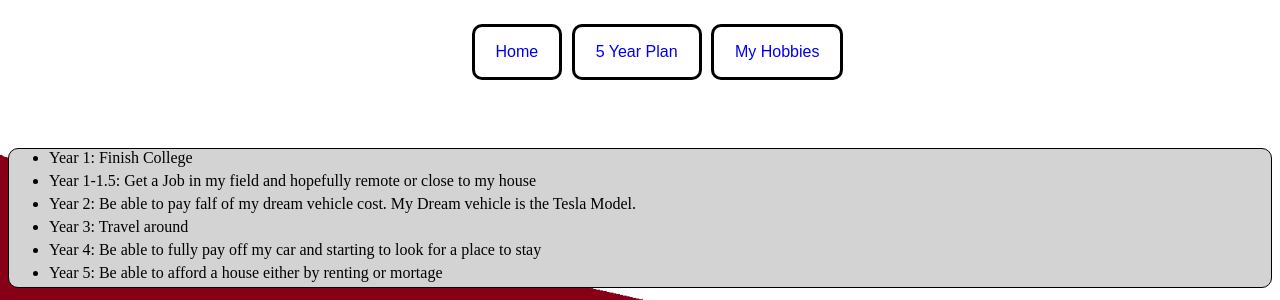
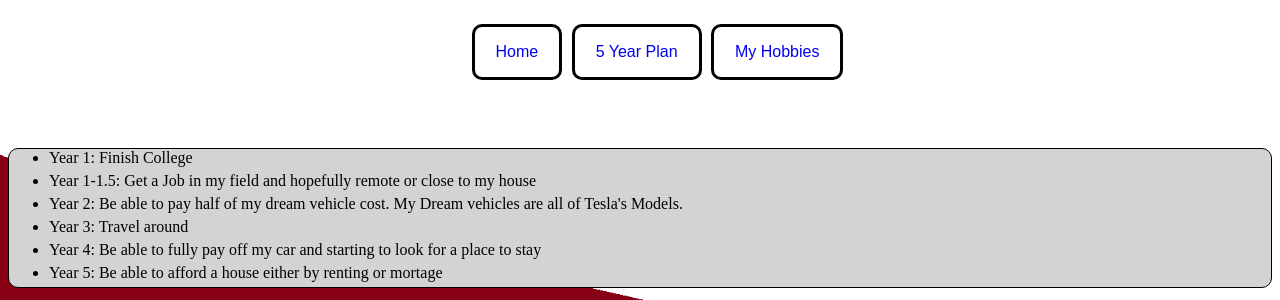
Before and after one commit to JoshTrono/JoshTrono.github.io, a plain HTML site: page fiveYearPlan.html in a window 1280 px wide. Shown: the top 300 px of the page. Drawn offline with Linux system fonts and the light colour scheme; a web font is replaced by a local one.

Commit message:
fix typo

```diff
--- a/fiveYearPlan.html
+++ b/fiveYearPlan.html
@@ -41,7 +41,7 @@
     <ul class="a">
         <li>Year 1: Finish College</li>
         <li>Year 1-1.5: Get a Job in my field and hopefully remote or close to my house</li>
-        <li>Year 2: Be able to pay falf of my dream vehicle cost. My Dream vehicle is the Tesla Model.</li>
+        <li>Year 2: Be able to pay half of my dream vehicle cost. My Dream vehicles are all of Tesla's Models.</li>
         <li>Year 3: Travel around</li>
         <li>Year 4: Be able to fully pay off my car and starting to look for a place to stay</li>
         <li>Year 5: Be able to afford a house either by renting or mortage</li>
```
